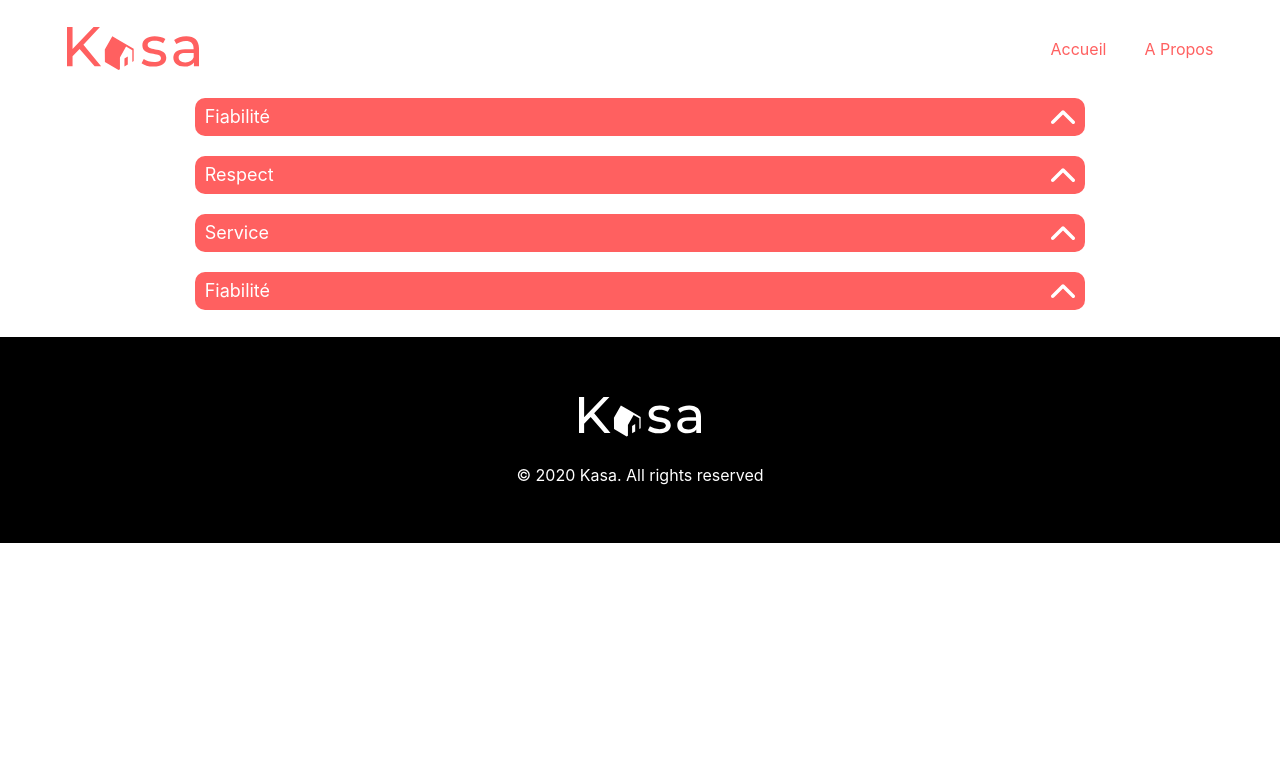
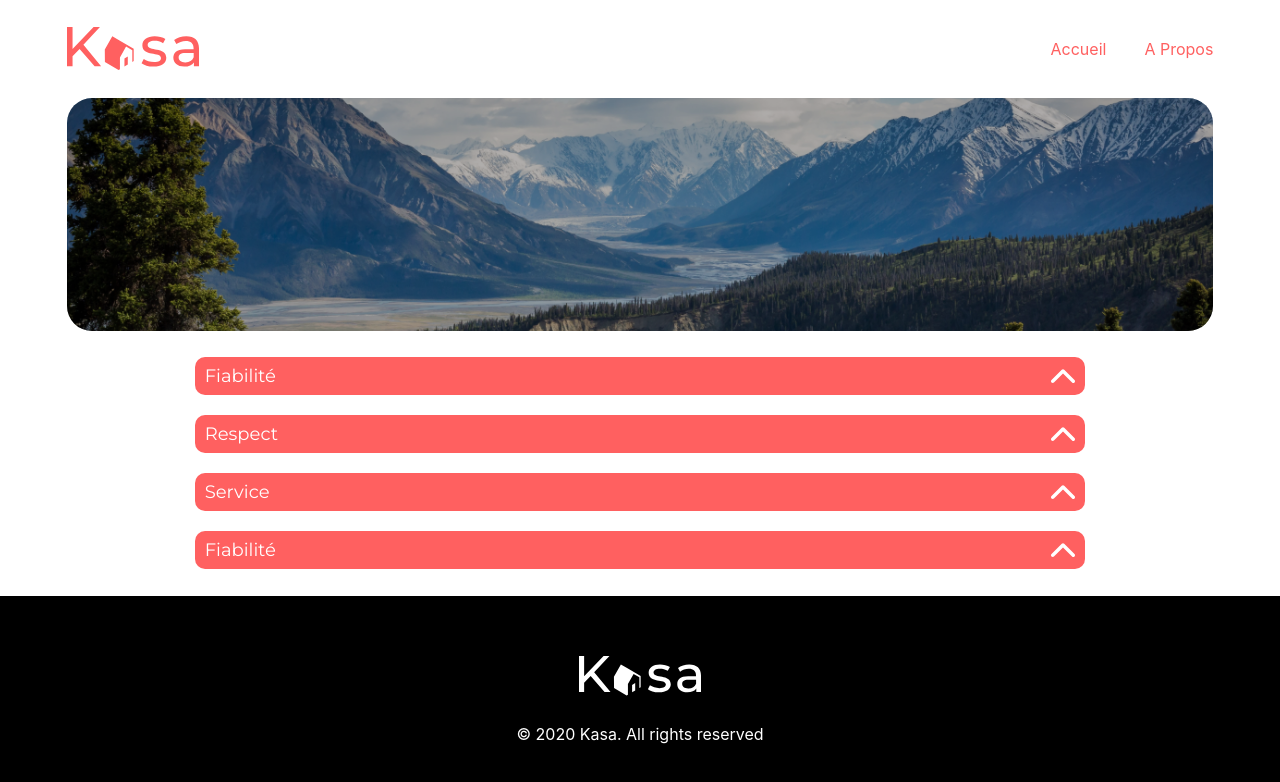
Before and after one commit to guillaumedebas/kasa, a React (Create React App) app: page /a-propos in a window 1280 px wide. Shown: the top 782 px of the page. Built offline with nearby package versions, Linux system fonts and the light colour scheme.

Commit message:
routing basis

```diff
--- /dev/null
+++ b/src/Pages/APropos/APropos.jsx
@@ -0,0 +1,16 @@
+import image from '../../assets/banner-a-propos-image.png'
+import Banner from '../../components/Banner'
+import DropdownAPropos from '../../components/DropdownAPropos'
+
+
+function Apropos() {
+    return (
+      <main>
+        <Banner image={image} slogan={''}/>
+        <DropdownAPropos />
+
+      </main>
+    )
+  }
+
+  export default Apropos
--- /dev/null
+++ b/src/Pages/Accueil/Accueil.jsx
@@ -0,0 +1,15 @@
+import image from '../../assets/banner-accueil-image.jpeg'
+import Banner from '../../components/Banner'
+import RentalList from '../../components/RentalList'
+
+function Accueil() {
+    return (
+      <main>
+        <Banner image={image} slogan={'Chez vous, partout et ailleurs'}/>
+        <RentalList />
+
+      </main>
+    )
+  }
+
+  export default Accueil
--- a/src/components/APropos.js
+++ b/src/components/DropdownAPropos.js
@@ -2,7 +2,7 @@ import "../styles/APropos.scss"
 import Dropdown from "./Dropdown"
 import { AProposData } from "../datas/AProposData"
 
-function APropos() {
+function DropdownAPropos() {
   return (
     <section className="a-propos">
       <Dropdown
@@ -29,4 +29,4 @@ function APropos() {
   )
 }
 
-export default APropos
+export default DropdownAPropos
--- /dev/null
+++ b/src/components/RentalItem.js
@@ -0,0 +1,12 @@
+import "../styles/RentalItem.scss"
+
+function RentalItem({ title, cover }) {
+  return (
+    <li className="rental">
+      <p className="rental__title">{title}</p>{" "}
+      <img className="rental__background" src={cover} alt={title} />
+    </li>
+  )
+}
+
+export default RentalItem
--- /dev/null
+++ b/src/components/RentalList.js
@@ -0,0 +1,15 @@
+import "../styles/RentalList.scss"
+import { LogementList } from "../datas/LogementList"
+import RentalItem from "./RentalItem"
+
+function RentalList() {
+  return (
+    <ul key="RentalList" className="rental-list">
+      {LogementList.map(({ id, title, cover }) => (
+        <RentalItem key={id} title={title} cover={cover} />
+      ))}
+    </ul>
+  )
+}
+
+export default RentalList
--- a/src/index.js
+++ b/src/index.js
@@ -2,10 +2,10 @@ import React from "react"
 import ReactDOM from "react-dom/client"
 import "./styles/index.scss"
 import { BrowserRouter as Router, Routes, Route } from "react-router-dom"
-import App from "./components/App"
-import APropos from "./components/APropos"
 import Header from "./components/header"
 import Footer from "./components/Footer"
+import Accueil from "./Pages/Accueil/Accueil"
+import APropos from "./Pages/APropos/APropos"
 
 const root = ReactDOM.createRoot(document.getElementById("root"))
 root.render(
@@ -13,7 +13,7 @@ root.render(
     <Router>
       <Header />
       <Routes>
-        <Route path="/" element={<App />} />
+        <Route path="/" element={<Accueil />} />
         <Route path="/a-propos" element={<APropos />} />
       </Routes>
       <Footer />
--- a/src/styles/LocationItem.scss
+++ b/src/styles/RentalItem.scss
@@ -1,9 +1,9 @@
-.location {
+.rental {
     aspect-ratio: 1/1;
     border-radius: 10px;
     display: flex;
     align-items: flex-end;
-    padding: clamp(0px,  1.042vw , 20px);
+    padding: clamp(0px, 1.042vw, 20px);
     box-sizing: border-box;
     position: relative;
     overflow: hidden;
--- a/src/styles/LocationList.scss
+++ b/src/styles/RentalList.scss
@@ -1,4 +1,4 @@
-.location-list {
+.rental-list {
     display: grid;
     grid-template-columns: 1fr 1fr 1fr;
     grid-column-gap: clamp(0px, 3.125vw, 60px);
--- a/src/styles/index.scss
+++ b/src/styles/index.scss
@@ -19,7 +19,12 @@ code {
   padding-top: clamp(0px, 2.083vw, 40px);
 }
 
-.header, .banner, .location-list, .rental-sheet, .carousel, .a-propos {
+.header,
+.banner,
+.rental-list,
+.rental-sheet,
+.carousel,
+.a-propos {
   margin-right: clamp(0px, 5.208vw, 100px);
   margin-left: clamp(0px, 5.208vw, 100px);
   margin-bottom: clamp(0px, 2.083vw, 40px);
```
Also changed, not shown: src/components/LocationItem.js (deleted, +0 -11 lines), src/components/LocationList.js (deleted, +0 -23 lines), src/components/Main.js (+7 -7 lines), 1 other file (tests, documents, lock files or other folders).
